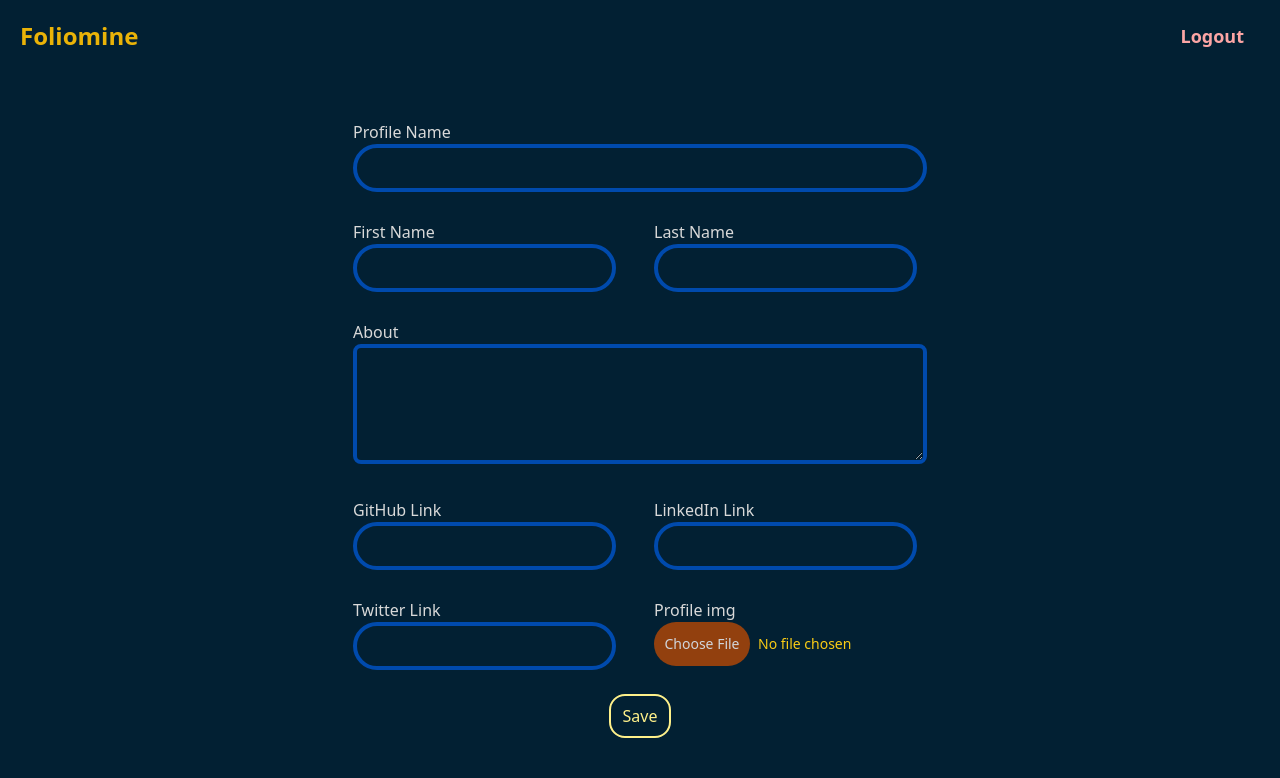
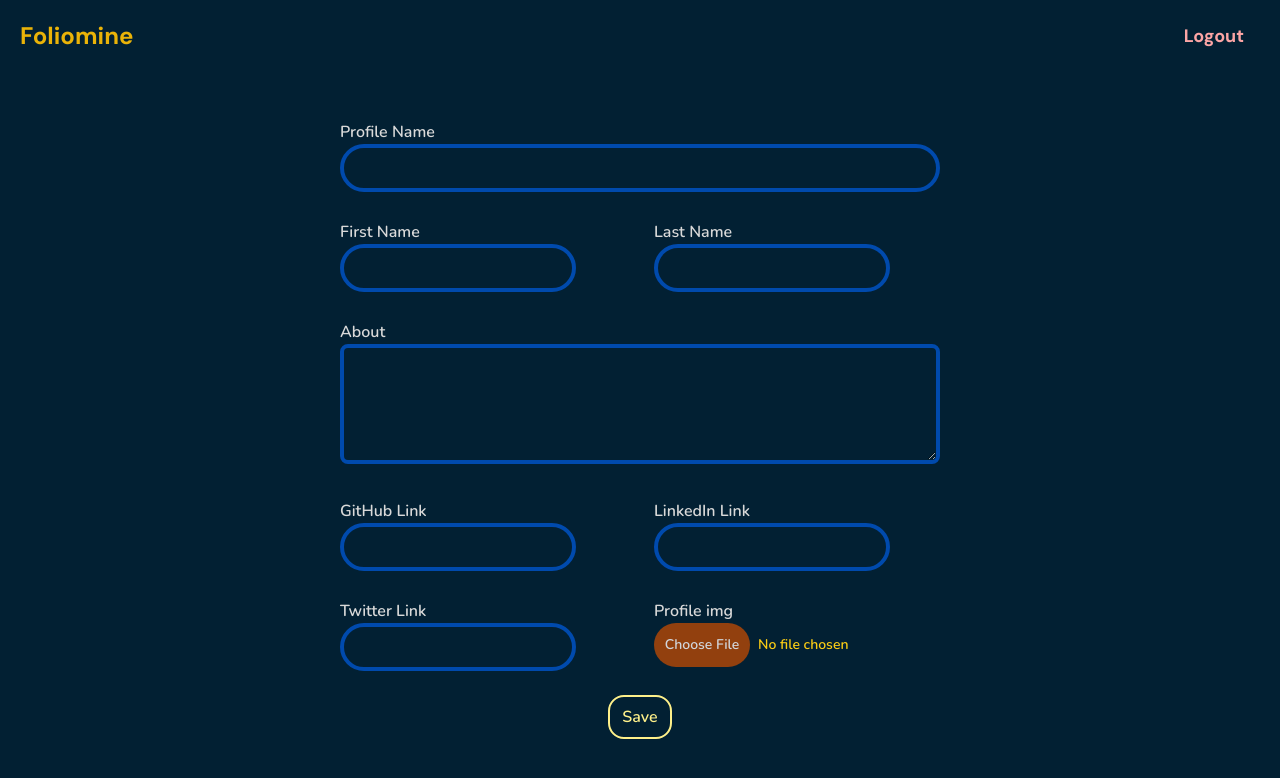
Before and after one commit to MaharshiPedu/foliomine, a Django app: page /create_profile in a window 1280 px wide. Shown: the top 778 px of the page. Run offline with Django 4.2, Linux system fonts and the light colour scheme; the visitor is signed in with stand-in values (Sample User, id 1); parts of the project's set-up code (start-up, migrations or seed data) failed here and were passed over; some libraries are stand-ins or nearby versions.

Commit message:
Added new fonts - DM Sans for navbar and Nunito for everything else.

```diff
--- a/mysite/foliomine/templates/foliomine/base.html
+++ b/mysite/foliomine/templates/foliomine/base.html
@@ -5,11 +5,14 @@
     <meta charset="UTF-8">
     <meta http-equiv="X-UA-Compatible" content="IE=edge">
     <meta name="viewport" content="width=device-width, initial-scale=1.0">
+    <link rel="preconnect" href="https://fonts.googleapis.com">
+    <link rel="preconnect" href="https://fonts.gstatic.com" crossorigin>
+    <link href="https://fonts.googleapis.com/css2?family=DM+Sans:wght@400;700&family=Nunito:wght@600;700&display=swap" rel="stylesheet">
     {% tailwind_css %}
     <title>Document</title>
 </head>
-<body class="bg-website_blue">
-    <nav class="p-5 md:flex md:items-center md:justify-between">
+<body class="bg-website_blue font-nunito">
+    <nav class="p-5 md:flex md:items-center md:justify-between font-dm_sans">
         <div class="">
             <a href="{% url 'index' %}" class="text-2xl text-yellow-500 cursor-pointer font-bold">Foliomine</a>
         </div>
--- a/mysite/foliomine/templates/foliomine/index.html
+++ b/mysite/foliomine/templates/foliomine/index.html
@@ -1,5 +1,7 @@
 {% extends 'foliomine/base.html' %}
 
 {% block content %}
-
+    {% for profile in profiles %}
+        <p class="font-helvetica">{{profile.profile_name}}</p>
+    {% endfor %}
 {% endblock %}
--- a/mysite/foliomine/views.py
+++ b/mysite/foliomine/views.py
@@ -5,6 +5,12 @@ from .models import Profile
 
 
 def index(request):
+    if request.user.is_authenticated:
+        user = request.user
+        profiles = Profile.objects.filter(user_id=user.id)
+        print(profiles)
+        return render(request, 'foliomine/index.html', {'profiles':profiles})
+
     return render(request, 'foliomine/index.html', {})
 
 
--- a/mysite/frontend/static/css/dist/styles.css
+++ b/mysite/frontend/static/css/dist/styles.css
@@ -882,6 +882,18 @@ select {
   font-family: ui-serif, Georgia, Cambria, "Times New Roman", Times, serif;
 }
 
+.font-dm_sans {
+  font-family: DM Sans, sans-serif;
+}
+
+.font-helvetica {
+  font-family: Helvetica, sans-serif;
+}
+
+.font-nunito {
+  font-family: Nunito, sans-serif;
+}
+
 .text-5xl {
   font-size: 3rem;
   line-height: 1;
--- a/mysite/frontend/static_src/tailwind.config.js
+++ b/mysite/frontend/static_src/tailwind.config.js
@@ -50,6 +50,12 @@ module.exports = {
                 'login_blue':'#061b29',
                 'label_white': '#d9d9d9',
             },
+            fontFamily: {
+                poppins: ['Poppins', 'sans-serif'],
+                helvetica: ['Helvetica', 'sans-serif'],
+                dm_sans: ['DM Sans', 'sans-serif'],
+                nunito: ['Nunito', 'sans-serif']
+            },
         },
     },
     plugins: [
```
